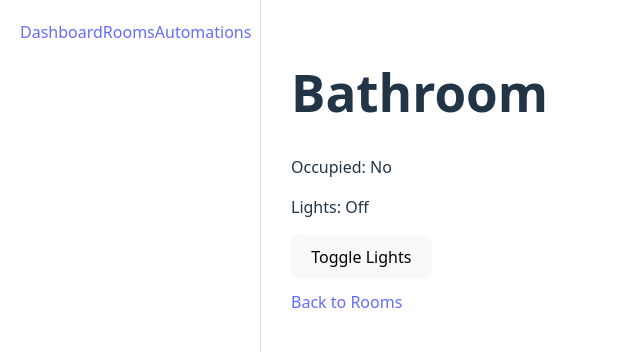
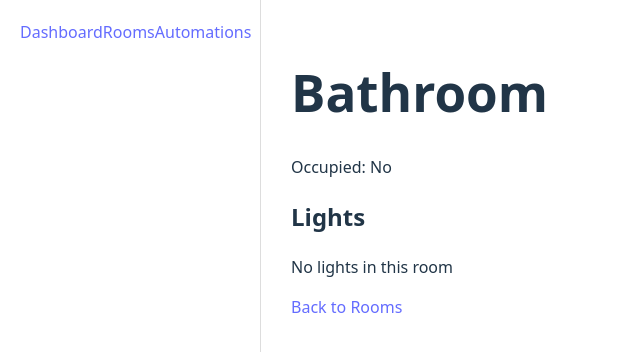
Before and after one commit to dalythu/home-automation-dashboard-ui, a React app: page /rooms/bathroom in a window 1280 px wide. Shown: the top 352 px of the page, without its empty margins (0-640 px from the left). Built offline with nearby package versions, Linux system fonts and the light colour scheme; the HTML template or start-up script is replaced by a standard one.

Commit message:
convert room lights to light array

```diff
--- a/src/data/rooms.js
+++ b/src/data/rooms.js
@@ -1,6 +1,29 @@
 export const rooms = [
-  { id: 'living-room', name: 'Living Room', occupied: false, lightsOn: true },
-  { id: 'kitchen', name: 'Kitchen', occupied: false, lightsOn: false },
-  { id: 'bedroom', name: 'Bedroom', occupied: true, lightsOn: true },
-  { id: 'bathroom', name: 'Bathroom', occupied: false, lightsOn: false },
+  {
+    id: 'living-room',
+    name: 'Living Room',
+    occupied: false,
+    lights: [
+      { id: 'floor-lamp', name: 'Floor Lamp', on: true },
+      { id: 'ceiling', name: 'Ceiling Light', on: false },
+    ],
+  },
+  {
+    id: 'kitchen',
+    name: 'Kitchen',
+    occupied: false,
+    lights: [{ id: 'main-light', name: 'Main Light', on: true }],
+  },
+  {
+    id: 'bedroom',
+    name: 'Bedroom',
+    occupied: true,
+    lights: [{ id: 'bedside', name: 'Bedside Lamp', on: false }],
+  },
+  {
+    id: 'bathroom',
+    name: 'Bathroom',
+    occupied: false,
+    lights: [],
+  },
 ]
--- a/src/pages/RoomDetails.jsx
+++ b/src/pages/RoomDetails.jsx
@@ -14,15 +14,20 @@ export default function RoomDetails({ rooms, toggleLights }) {
       <h1>{room.name}</h1>
 
       <p>Occupied: {room.occupied ? "Yes" : "No"}</p>
-      <p>Lights: {room.lightsOn ? "On" : "Off"}</p>
 
-      <button onClick={() => toggleLights(room.id)}>
-        Toggle Lights
-      </button>
+      <h2>Lights</h2>
 
-      <div style={{ marginTop: "12px" }}>
-        <Link to="/rooms">Back to Rooms</Link>
-      </div>
+      {room.lights.length === 0 ? (
+        <p>No lights in this room</p>
+      ) : (
+        room.lights.map((light) => (
+          <div key={light.id}>
+            {light.name} — {light.on ? "On" : "Off"}
+          </div>
+        ))
+      )}
+
+      <Link to="/rooms">Back to Rooms</Link>
     </div>
   );
 }
```
